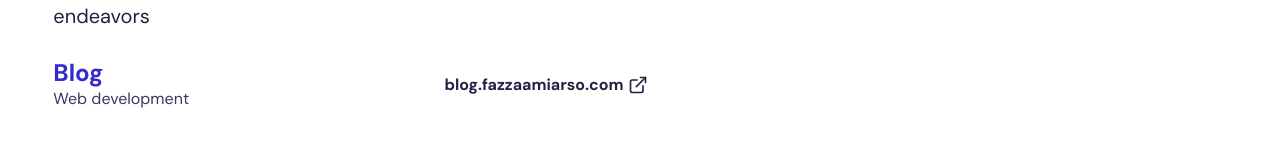
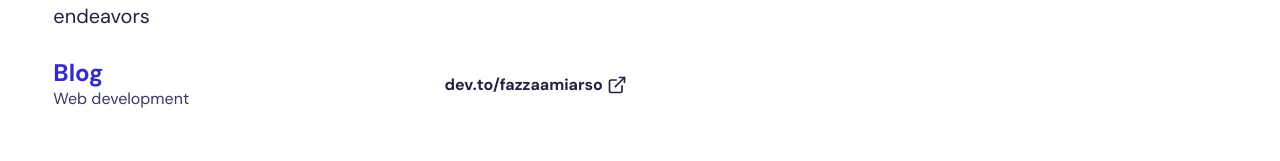
Before and after one commit to fazzaamiarso/fazzaamiarso.com-svelte, a SvelteKit app: page /about in a window 1280 px wide. Shown: the part 767-928 px from the top of the page. Built offline with nearby package versions, Linux system fonts and the light colour scheme.

Commit message:
chore: use temporary blog link

```diff
--- a/src/lib/site/config.ts
+++ b/src/lib/site/config.ts
@@ -9,3 +9,5 @@ export const twitterHandle = '@faz_razq';
 export const linkedinUrl = 'https://www.linkedin.com/in/fazzaamiarso/';
 export const githubUrl = 'https://github.com/fazzaamiarso';
 export const twitterUrl = 'https://twitter.com/faz_razq';
+
+export const blogUrl = 'https://dev.to/fazzaamiarso';
--- a/src/routes/(home)/+page.svelte
+++ b/src/routes/(home)/+page.svelte
@@ -13,6 +13,7 @@
 	import ProjectCard from './project-card.svelte';
 	import gsap from '$lib/gsap';
 	import Cursor from './cursor.svelte';
+	import * as config from '$lib/site/config';
 
 	export let data;
 
@@ -109,7 +110,6 @@
 	<h1
 		id="hero-text"
 		class="font-fira-sans mx-auto text-gray-700 text-heading-4 sm:text-heading-3 min-[968px]:text-heading-2 xl:text-heading-1">
-		<!-- svelte-ignore a11y-mouse-events-have-key-events -->
 		<p>
 			<a
 				href="/about"
@@ -126,7 +126,9 @@
 			<span class="text">and</span>
 			<span class="sometime inline-block relative text-body-base lg:text-body-xl">(sometimes)</span>
 			<a
-				href="/#"
+				href={config.blogUrl}
+				target="_blank"
+				referrerpolicy="no-referrer"
 				data-type="writes"
 				class="write relative inline-block text-brand-500 hover:text-brand-600 transition-colors lg:hover:cursor-none"
 				>Writes</a>
--- a/src/routes/about/+page.svelte
+++ b/src/routes/about/+page.svelte
@@ -3,10 +3,11 @@
 	import myPic from '$lib/assets/fazza-about.png';
 	import { onMount } from 'svelte';
 	import gsap from 'gsap';
+	import * as config from '$lib/site/config';
 
 	const otherLinks = [
-		{ type: 'Blog', category: 'Web development', link: 'blog.fazzaamiarso.com' },
-		{ type: 'Blog', category: 'Journal', link: 'journal.fazzaamiarso.com' }
+		{ type: 'Blog', category: 'Web development', link: config.blogUrl, label: 'dev.to/fazzaamiarso' },
+		{ type: 'Blog', category: 'Journal', link: 'journal.fazzaamiarso.com', label: 'journal.fazzaamiarso.com' }
 	];
 
 	const languagesList = ['🇮🇩 Indonesian', '🇺🇸 English', '🇯🇵 Japanese', '🇰🇷 Korean'];
@@ -84,7 +85,7 @@
 						<div class="text-body-base text-gray-600">{item.category}</div>
 					</div>
 					<a href="#link-1" class="inline-flex items-center gap-1 text-body-base font-bold text-gray-700 col-span-2"
-						>{item.link} <ExternalLink aria-hidden="true" size="20" />
+						>{item.label} <ExternalLink aria-hidden="true" size="20" />
 					</a>
 				</li>
 			{/each}
```
